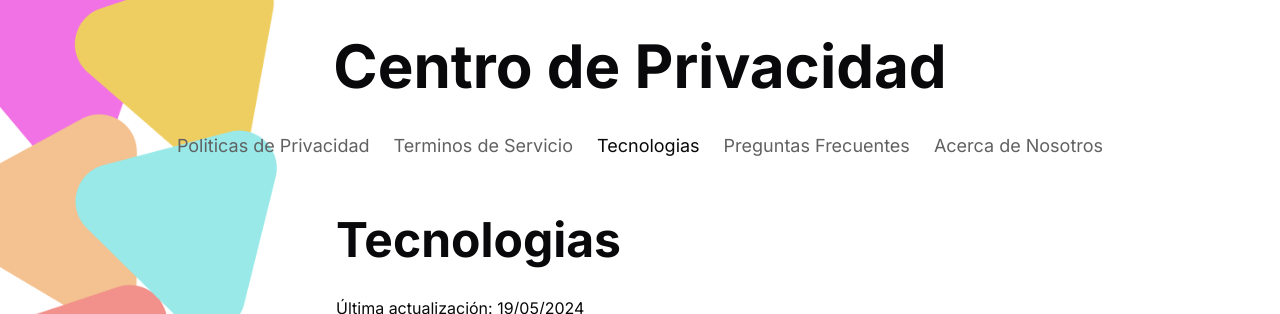
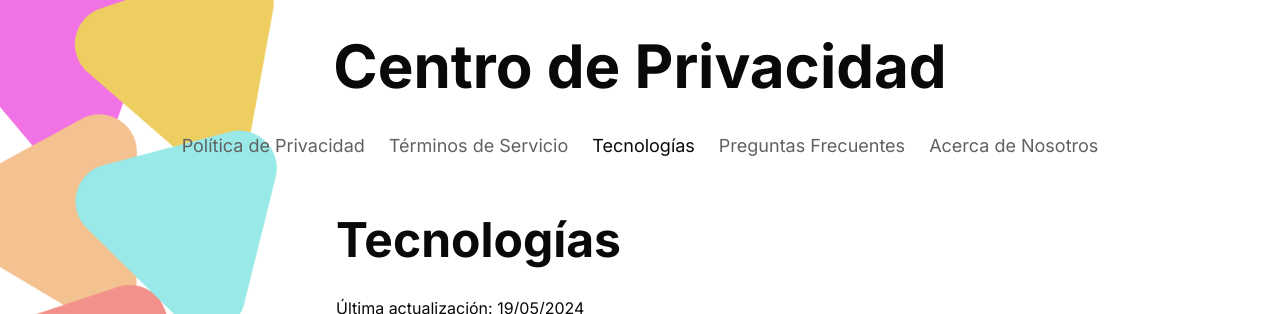
Before and after one commit to EmilianoChavezDev/readme-frontend, a Next.js app: page /about/tecnologies in a window 1280 px wide. Shown: the top 314 px of the page. Built offline with nearby package versions, Linux system fonts and the light colour scheme.

Commit message:
poniendo acentos

```diff
--- a/src/app/about/layout.jsx
+++ b/src/app/about/layout.jsx
@@ -10,15 +10,15 @@ export default function RootLayout({ children }) {
   const [paths, setPaths] = useState([
     {
       path: "/about/privacy_policy",
-      name: "Politicas de Privacidad",
+      name: "Política de Privacidad",
       show: true,
     },
     {
       path: "/about/terms_of_service",
-      name: "Terminos de Servicio",
+      name: "Términos de Servicio",
       show: true,
     },
-    { path: "/about/tecnologies", name: "Tecnologias", show: true },
+    { path: "/about/tecnologies", name: "Tecnologías", show: true },
     {
       path: "/about/faq",
       name: "Preguntas Frecuentes",
--- a/src/app/about/tecnologies/page.jsx
+++ b/src/app/about/tecnologies/page.jsx
@@ -29,7 +29,7 @@ const TermsOfServicePage = () => {
     <div>
       <div className="sm:px-10 md:px-60 py-5 ">
         <div className="sm:block p-4 dark:bg-dark-darkColorNavBar ">
-          <h1 className="text-5xl font-bold mb-8">Tecnologias</h1>
+          <h1 className="text-5xl font-bold mb-8">Tecnologías</h1>
           <p>Última actualización: 19/05/2024</p>
           <br />
 
```
